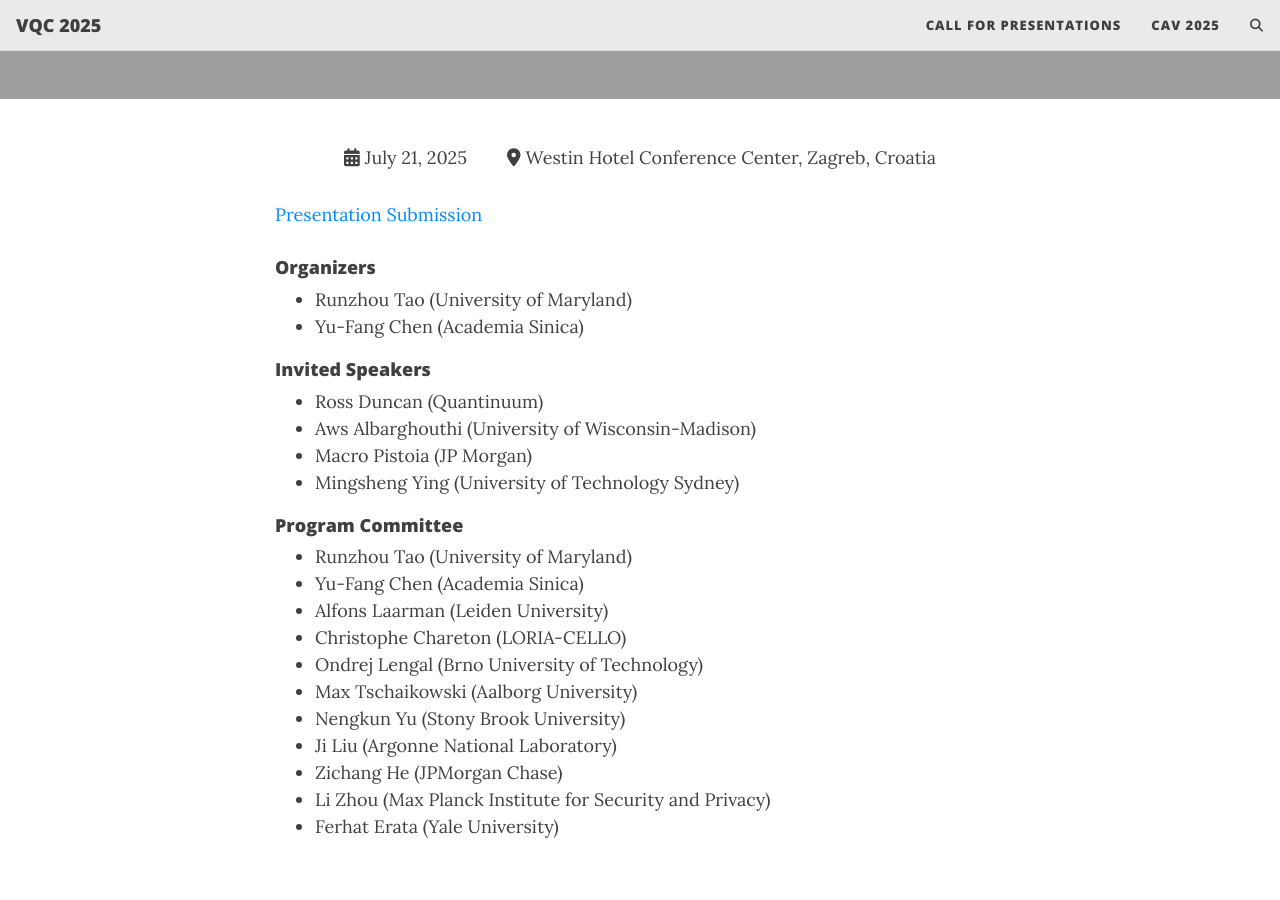
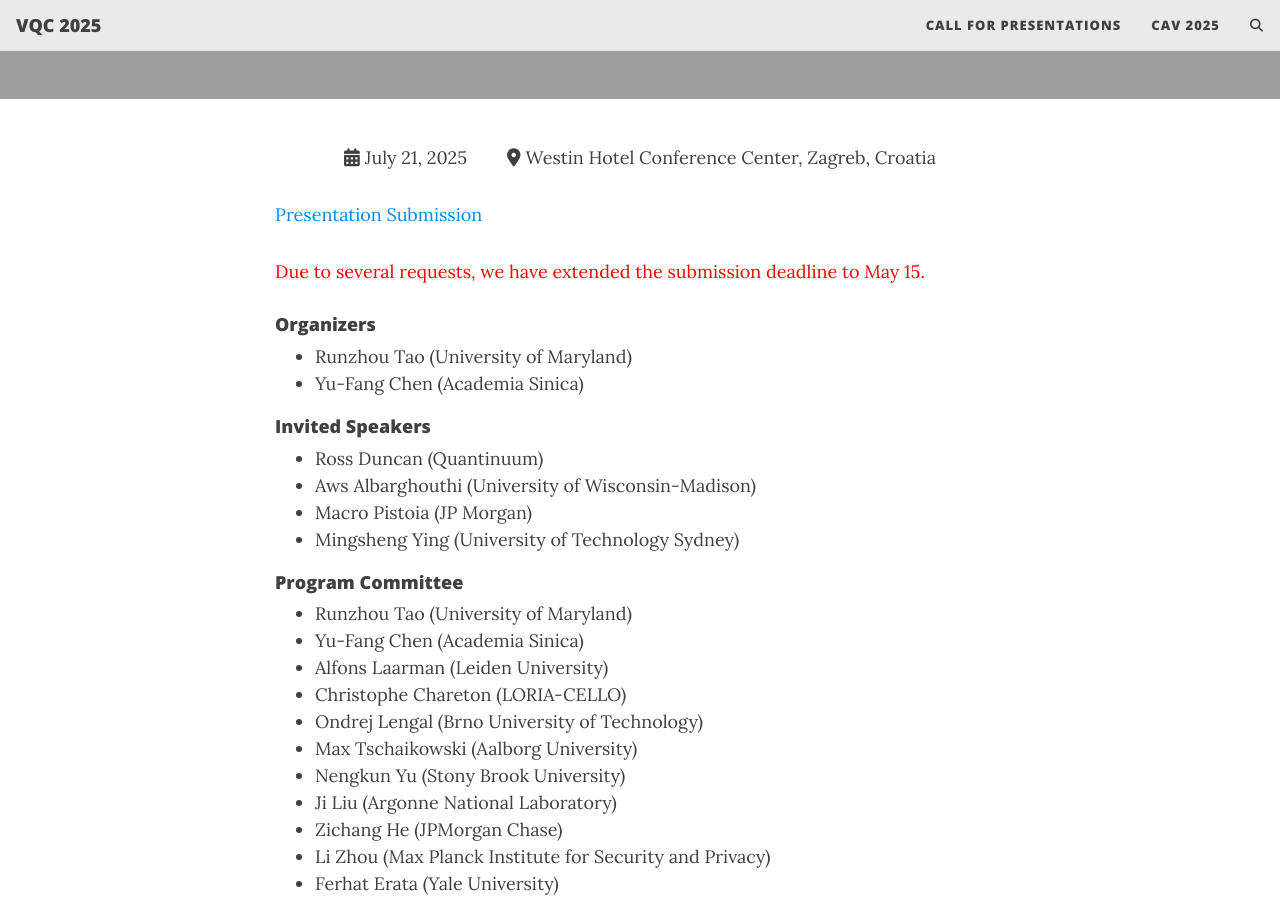
Before and after one commit to VerifiedQC/2025, a Jekyll site: the page built from index.md, in a window 1280 px wide and 900 px high, scrolled down 516 px. Built offline with Jekyll 4.4.1, drawn with Linux system fonts in a browser that asks for light colours; the list of posts is cut into pages by our own code; comment, search, counter and statistics services are not loaded.

Commit message:
Update index.md
update deadline

```diff
--- a/index.md
+++ b/index.md
@@ -15,6 +15,8 @@ cover-img: "/assets/img/zagreb.png"
 </div>
 
 [Presentation Submission](https://easychair.org/conferences/?conf=vqc2025)
+
+<span style="color:red">Due to several requests, we have extended the submission deadline to May 15.</span>
 
 #### Organizers
 - Runzhou Tao (University of Maryland)
```
